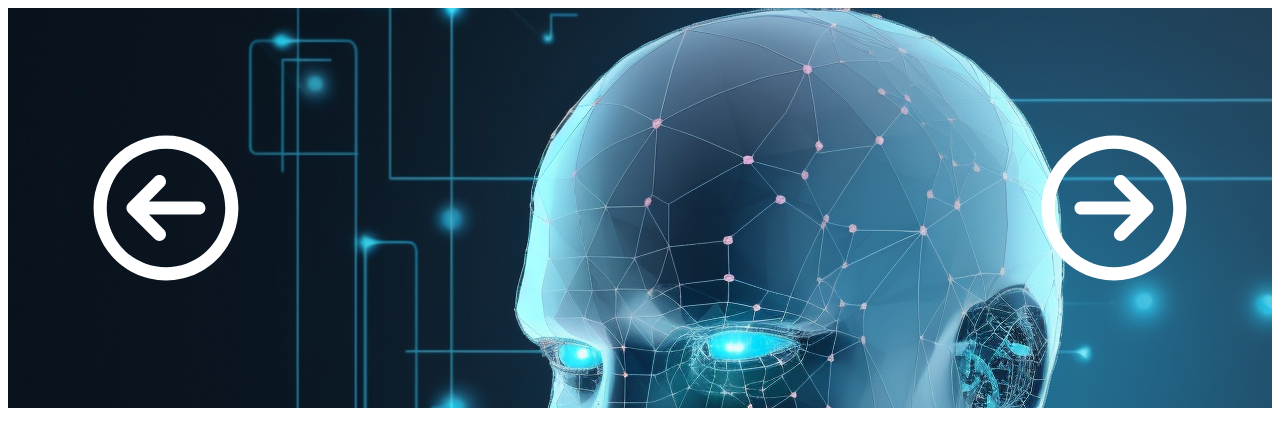
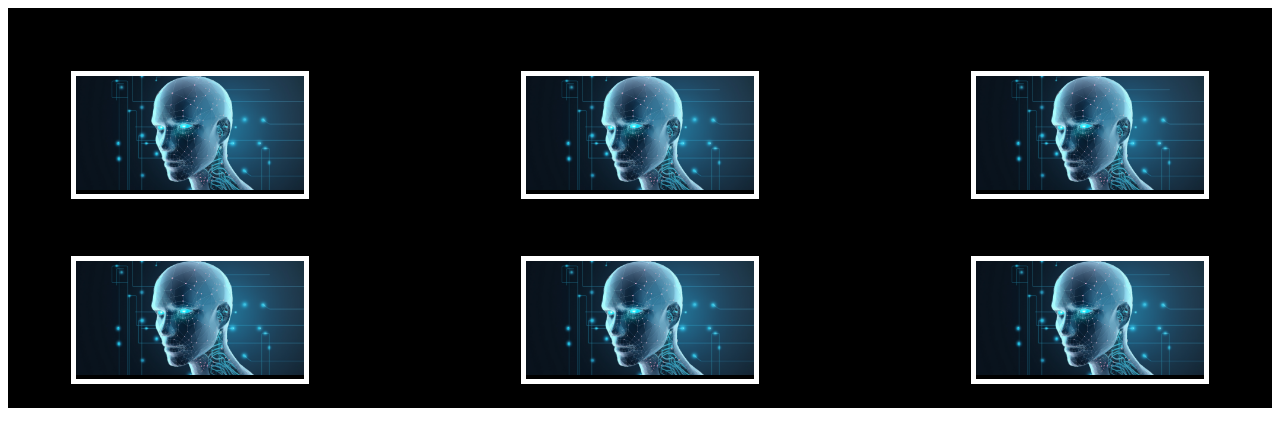
Before and after one commit to rustscr1pt/ph-gallery-ts, a React (Create React App) app: page / in a window 1280 px wide. Shown: the top 446 px of the page. Built offline with nearby package versions, Linux system fonts and the light colour scheme.

Commit message:
// fixed an error with rendering

```diff
--- a/src/App.tsx
+++ b/src/App.tsx
@@ -2,7 +2,7 @@ import './app.style.sass'
 import {useAppSelector} from "./react-redux/hooks";
 import ScreenType from "./structs/enums";
 import main_screenComponent from "./screens/MainScreen/MainScreen.component";
-import panoramicScreenComponent from "./screens/PanoramicScreen/PanoramicScreen.component";
+import PanoramicScreenComponent from "./screens/PanoramicScreen/PanoramicScreen.component";
 
 function App() {
   let screen_type : ScreenType = useAppSelector((state) => state.screen_type.value);
@@ -11,7 +11,7 @@ function App() {
     {
       screen_type === ScreenType.Selector
           ? main_screenComponent({margin: "5%"})
-          : panoramicScreenComponent()
+          : <PanoramicScreenComponent/>
     }
   </div>
 }
--- a/src/react-redux/bases/screen_type/screen_type.ts
+++ b/src/react-redux/bases/screen_type/screen_type.ts
@@ -5,7 +5,7 @@ import type { RootState } from "../../mainStorage";
 export const screen_type = createSlice({
     name : "screen_type",
     initialState : {
-        value : ScreenType.FullView
+        value : ScreenType.Selector
     },
     reducers : {
         changeScreenType(state) {
--- a/src/screens/PanoramicImage/PanoramicImage.component.tsx
+++ b/src/screens/PanoramicImage/PanoramicImage.component.tsx
@@ -28,7 +28,7 @@ const PanoramicImage = (props : Props) => {
                 opacity: 0
             })
 
-    })
+    }, [])
 
     return <div
         ref={div_ref}
@@ -36,28 +36,20 @@ const PanoramicImage = (props : Props) => {
             backgroundImage : `url("${props.background_image}")`
         }}
         className="panoramic-image">
-        {
-            ArrayButton(
-                {
-                    grid_columns : "1 / 2",
-                    grid_rows : "3 / 4",
-                    width : "100%",
-                    source_image : "/images/arrow-circle-left.svg",
-                    reference : left_img_ref
-                }
-            )
-        }
-        {
-            ArrayButton(
-                {
-                    grid_columns : "4 / 5",
-                    grid_rows : "3 / 4",
-                    width : "100%",
-                    source_image : "/images/arrow-circle-right.svg",
-                    reference : right_img_ref
-                }
-            )
-        }
+        <ArrayButton
+            grid_columns={"1 / 2"}
+            grid_rows={"3 / 4"}
+            width={"100%"}
+            source_image={"/images/arrow-circle-left.svg"}
+            reference={left_img_ref}
+        />
+        <ArrayButton
+            grid_columns={"4 / 5"}
+            grid_rows={"3 / 4"}
+            width={"100%"}
+            source_image={"/images/arrow-circle-right.svg"}
+            reference={right_img_ref}
+        />
     </div>
 }
 
--- a/src/screens/PanoramicScreen/PanoramicScreen.component.tsx
+++ b/src/screens/PanoramicScreen/PanoramicScreen.component.tsx
@@ -1,9 +1,9 @@
 import './PanoramicScreen.style.sass';
-import panoramicImageComponent from "../PanoramicImage/PanoramicImage.component";
+import PanoramicImageComponent from "../PanoramicImage/PanoramicImage.component";
 
 const PanoramicScreen = () => {
     return <div className="panoramic-screen">
-        {panoramicImageComponent({background_image : "/images/image.png"})}
+        <PanoramicImageComponent background_image={"/images/image.png"}/>
     </div>
 }
 
```
